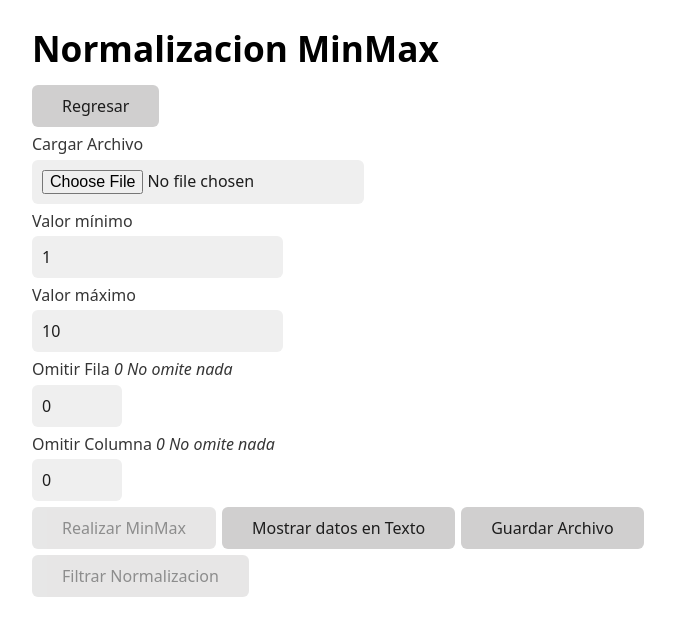
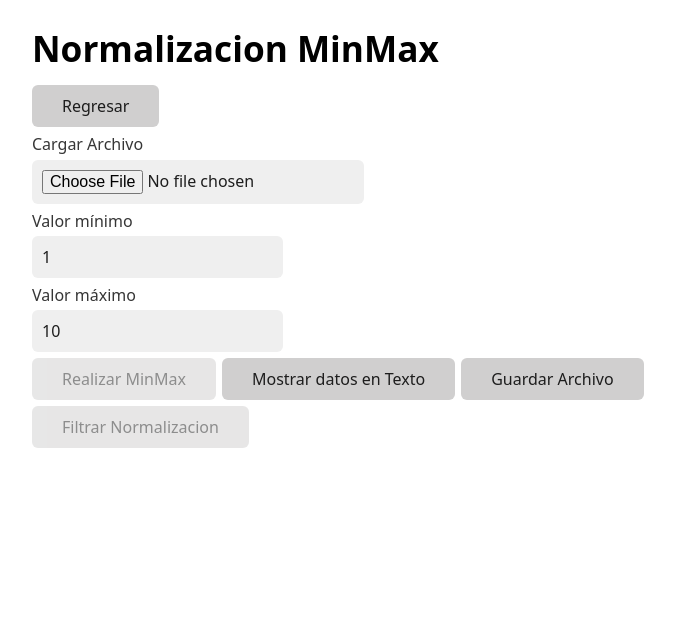
Before and after one commit to RainBWP/MineriaDatos-BUAP, a React (Vite) app in the folder minandodatos/: page /MineriaDatos-BUAP/min-max in a window 1280 px wide. Shown: the top 636 px of the page, without its empty margins (208-883 px from the left). Built offline with nearby package versions, Linux system fonts and the light colour scheme.

Commit message:
MinMax ahora solo hace minmax a los valores que se especifiquen

```diff
--- a/minandodatos/src/components/MinMax.tsx
+++ b/minandodatos/src/components/MinMax.tsx
@@ -11,8 +11,7 @@ interface paramsDataToPlay {
   maxValue: number;
   minData: number[];
   maxData: number[];
-  rowOmmited: number;
-  columnOmmited: number;
+  normalizedColumns: number[]; // Keep track of already normalized columns
 }
 
 function MinMax() {
@@ -34,8 +33,7 @@ function MinMax() {
     maxQuantityElements: 0,
     minData: [],
     maxData: [],
-    rowOmmited: 0,
-    columnOmmited: 0,
+    normalizedColumns: [], // Initialize the array
   });
 
   // Manejar la carga del archivo
@@ -48,34 +46,50 @@ function MinMax() {
         if (typeof fileContent === 'string') {
           const rows = fileContent.split('\n');
 
-          paramsMinMax.rowOmmited = 1;
-          // console.log('paramsMinMax', paramsMinMax);
+          // Check for already normalized columns (header values > 1)
+          const headerRow = rows[0].split(',').map(val => parseFloat(val));
+          const normalizedColumns = headerRow
+            .map((val, idx) => val > 1 ? idx : -1)
+            .filter(idx => idx !== -1);
 
-          const rowOmmited = 1;
-          const columnOmmited = rows[0].split(',').length;
-          paramsMinMax.columnOmmited = columnOmmited;
-          const filteredRows = rows.map((row, rowIndex) =>
-            rowIndex !== rowOmmited - 1
-              ? row.split(',').filter((_, colIndex) => colIndex !== columnOmmited - 1).join(',')
-              : row
+          // Separate header from data
+          const dataRows = rows.slice(1);
+
+          // Calculate min and max values for each data row - excluding normalized columns
+          const rowMinMaxValues = dataRows.map(row => {
+            const rowValues = row.split(',').map(val => parseFloat(val));
+
+            // Filter values that are not in normalized columns
+            const filteredValues = rowValues.filter((val, idx) =>
+              !normalizedColumns.includes(idx) && !isNaN(val)
             );
-          // console.log('filteredRows', filteredRows);
-          const minData = filteredRows.map((row) => Math.min(...row.split(',').map((num) => parseFloat(num))));
-          const maxData = filteredRows.map((row) => Math.max(...row.split(',').map((num) => parseFloat(num))));
-          const parsedData = rows.map((row) =>
-            row.split(',').map((num) => parseFloat(num))
+
+            return {
+              min: Math.min(...filteredValues),
+              max: Math.max(...filteredValues)
+            };
+          });
+
+          const minData = rowMinMaxValues.map(item => item.min);
+          const maxData = rowMinMaxValues.map(item => item.max);
+
+          // Parse all data including header
+          const parsedData = rows.map(row =>
+            row.split(',').map(num => parseFloat(num))
           );
+
           setData(parsedData);
-          setParamsMinMax({ ...paramsMinMax,
+          setParamsMinMax({
+            ...paramsMinMax,
             data: parsedData,
             rawData: parsedData,
             quantityConjuntos: parsedData.length,
             maxQuantityElements: parsedData[0].length,
             minData: minData,
-            maxData: maxData
+            maxData: maxData,
+            normalizedColumns: normalizedColumns
           });
           setShowData(true);
-          // console.log('Archivo cargado:', paramsMinMax);
         } else {
           console.error('Error al leer el archivo');
         }
@@ -94,6 +108,7 @@ function MinMax() {
       [name]: parsedValue,
     });
   };
+
   // Guardar archivo
   const saveFile = () => {
     const data = paramsMinMax.evaluatedData.map((row) => row.join(',')).join('\n');
@@ -106,24 +121,55 @@ function MinMax() {
     URL.revokeObjectURL(url);
   };
 
+  // Update the minMaxLogic function to handle edge cases
+  function minMaxLogic(value: number, minA: number, maxA: number, newMaxA: number, newMinA: number) {
+    // Handle edge case where min equals max (to avoid division by zero)
+    if (minA === maxA) {
+      return newMinA; // or could return average: (newMaxA + newMinA) / 2
+    }
+
+    // Formula MinMax
+    // v' = (v - minA) / (maxA - minA) * (newMaxA - newMinA) + newMinA
+    return ((value - minA) / (maxA - minA)) * (newMaxA - newMinA) + newMinA;
+  }
 
   const runMinMax = () => {
     const minValue = paramsMinMax.minValue;
     const maxValue = paramsMinMax.maxValue;
     const minData = paramsMinMax.minData;
     const maxData = paramsMinMax.maxData;
-    const rowOmmited = paramsMinMax.rowOmmited;
-    const columnOmmited = paramsMinMax.columnOmmited;
+    const normalizedColumns = paramsMinMax.normalizedColumns;
 
     const evaluatedData = paramsMinMax.data.map((row, rowIndex) => {
-      if (rowIndex === rowOmmited - 1) {
+      // Keep header row intact
+      if (rowIndex === 0) {
         return paramsMinMax.rawData[rowIndex];
       }
+
+      // For data rows, apply MinMax normalization
       return row.map((value, colIndex) => {
-      if (colIndex === columnOmmited - 1) {
+        // Skip normalization for already normalized columns
+        if (normalizedColumns.includes(colIndex)) {
           return paramsMinMax.rawData[rowIndex][colIndex];
         }
-      return parseFloat(minMaxLogic(value, minData[rowIndex], maxData[rowIndex], maxValue, minValue).toFixed(2));
+
+        // Get the min/max for this data row (adjust index since minData doesn't include header)
+        const rowMinValue = minData[rowIndex - 1];
+        const rowMaxValue = maxData[rowIndex - 1];
+
+        // Only normalize if we have valid min/max values
+        if (isNaN(rowMinValue) || isNaN(rowMaxValue)) {
+          return value; // Keep original value if we can't normalize
+        }
+
+        // Apply MinMax formula to other columns
+        return parseFloat(minMaxLogic(
+          value,
+          rowMinValue,
+          rowMaxValue,
+          maxValue,
+          minValue
+        ).toFixed(2));
       });
     });
 
@@ -134,10 +180,11 @@ function MinMax() {
     setShowMinMax(true);
   }
 
+  // Rest of the functions
   const getValuesToShow = () => {
     const valuesToShow = showOnlyThisData.split(',').map((value) => parseInt(value));
     const filteredData: React.SetStateAction<number[][]> = [];
-    paramsMinMax.evaluatedData.map((value,index) => {
+    paramsMinMax.evaluatedData.map((value, index) => {
       if (valuesToShow.includes(index)) {
         filteredData.push(value);
       }
@@ -146,19 +193,12 @@ function MinMax() {
     if (filteredData.length > 0) {
       setFilteredData([]);
     }
-    console.log('filteredData', filteredData);
     setFilteredData(filteredData);
-  }
-
-  function minMaxLogic(value: number, minA: number, maxA: number, newMaxA: number, newMinA: number) {
-    // Formula MinMax
-    // v' = (v - minA) / (maxA - minA) (newMaxA - newMinA) + newMinA
-    return ((value - minA) / (maxA - minA)) * (newMaxA - newMinA) + newMinA;
   }
 
   return (
     <div>
-      <div >
+      <div>
         <h1>Normalizacion MinMax</h1>
         <button onClick={() => navigate('/')}>Regresar</button>
       </div>
@@ -194,32 +234,6 @@ function MinMax() {
             value={paramsMinMax.maxValue}
             onChange={handleParamChange}
             min={0}
-          />
-        </div>
-        <div>
-          <label htmlFor="rowOmmited">Omitir Fila <i>0 No omite nada</i></label>
-          <input
-            type="number"
-            inputMode='numeric'
-            id="rowOmmited"
-            name="rowOmmited"
-            value={paramsMinMax.rowOmmited}
-            onChange={handleParamChange}
-            min={0}
-            max={paramsMinMax.rawData.length > 0 ? paramsMinMax.rawData.length : 0}
-          />
-        </div>
-        <div>
-          <label htmlFor="columnOmmited">Omitir Columna <i>0 No omite nada</i></label>
-          <input
-            type="number"
-            inputMode='numeric'
-            id="columnOmmited"
-            name="columnOmmited"
-            value={paramsMinMax.columnOmmited}
-            onChange={handleParamChange}
-            min={0}
-            max={paramsMinMax.rawData.length > 0 ? paramsMinMax.rawData[0].length : 0}
           />
         </div>
         <button
@@ -351,7 +365,10 @@ function MinMax() {
                     <th>Conjunto</th>
                     {paramsMinMax.quantityConjuntos > 0 &&
                       Array.from({ length: paramsMinMax.maxQuantityElements }, (_, i) => (
-                      <th key={i}>V{i + 1}</th>
+                      <th key={i}>
+                        V{i + 1}
+                        {paramsMinMax.normalizedColumns.includes(i) && ' (Ya normalizada)'}
+                      </th>
                       ))}
                   </tr>
                 </thead>
@@ -375,8 +392,6 @@ function MinMax() {
 
 
       {/* Mostrar datos omitidos */}
-
-      {/* Mostrar datos formateados */}
         {showData && showFormatedData && (
           <div>
           <h2>Archivo Cargado</h2>
@@ -391,7 +406,6 @@ function MinMax() {
             ))}
             <th>Minimo</th>
             <th>Maximo</th>
-
             </tr>
           </thead>
           <tbody>
@@ -402,15 +416,13 @@ function MinMax() {
               <td key={i}>
                 {value}
               </td>
-                  ))
-                  }
+            ))}
             <td>
-                    {paramsMinMax.minData[index]}
+              {index === 0 ? 0 : paramsMinMax.minData[index - 1]}
             </td>
             <td>
-                    {paramsMinMax.maxData[index]}
+              {index === 0 ? 0 : paramsMinMax.maxData[index - 1]}
             </td>
-
               </tr>
             ))}
           </tbody>
```
Lines whose indentation alone changed are shown as unchanged.
